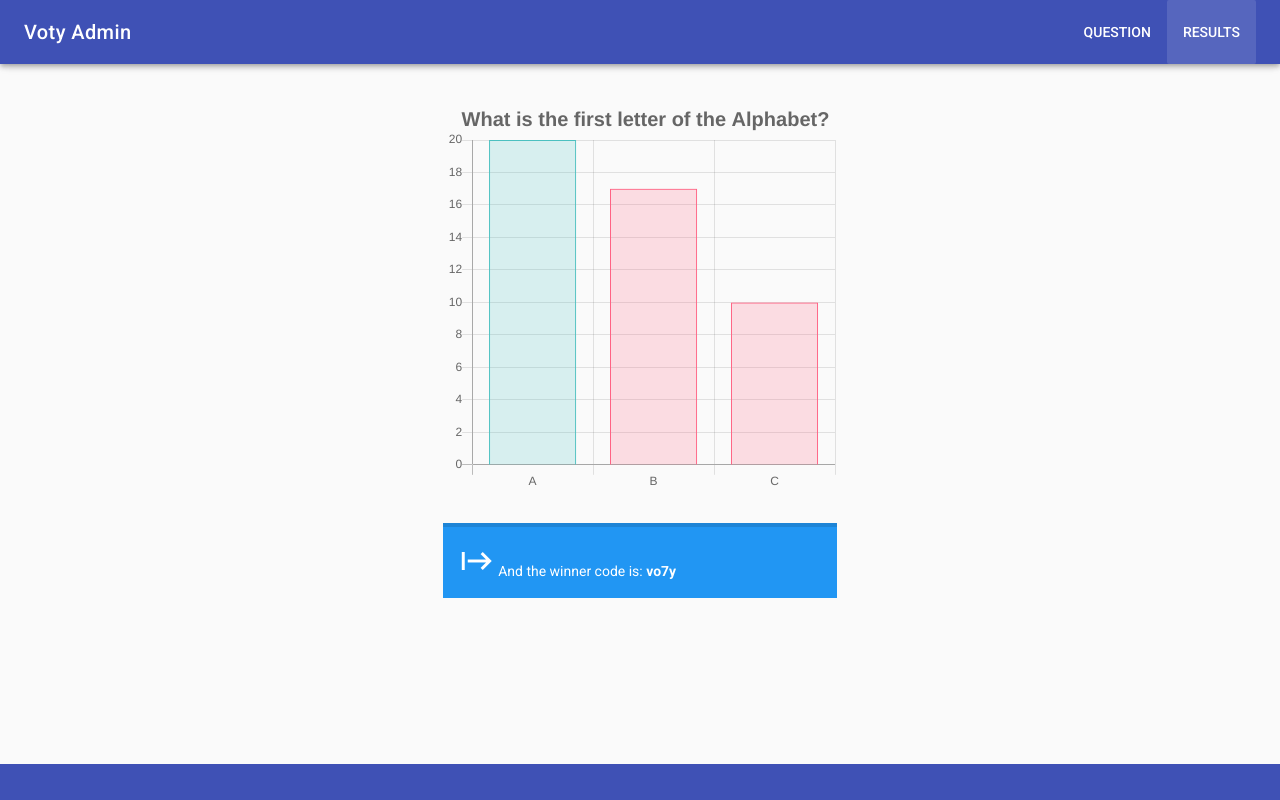
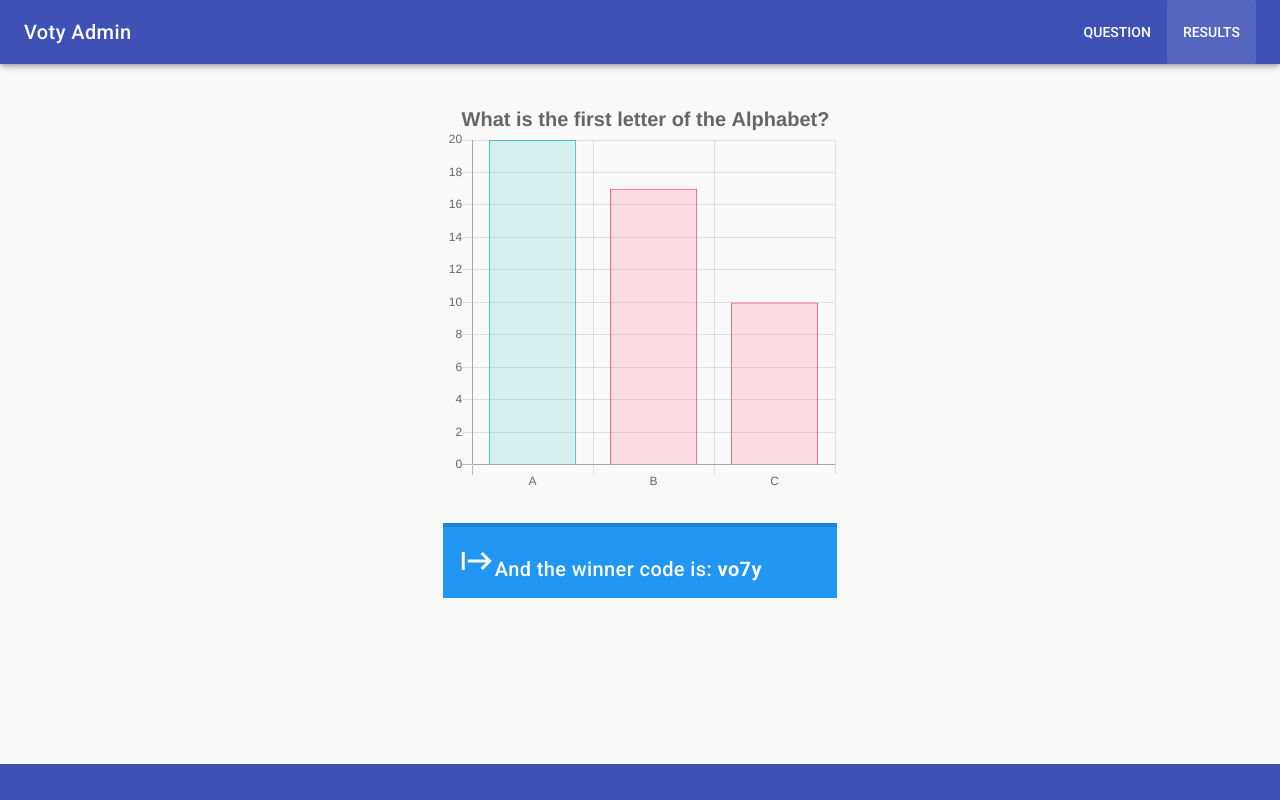
Before and after one commit to ultrahack2018sprint1-voty/voty-admin, a Vue app: page /results in a window 1280 px wide. Built offline with nearby package versions, Linux system fonts and the light colour scheme; what vue-native-websocket would draw is missing.

Commit message:
Font improvement

```diff
--- a/src/js/pages/Results.vue
+++ b/src/js/pages/Results.vue
@@ -10,7 +10,7 @@
         <v-flex xs4>
           <v-alert :value="true" color="info">
             <v-icon large dark>start</v-icon>
-            And the winner code is: <b>{{winnerAccessCode}}</b>
+            <span class="title">And the winner code is: <b>{{winnerAccessCode}}</b></span>
           </v-alert>
         </v-flex>
       </v-layout>
```
